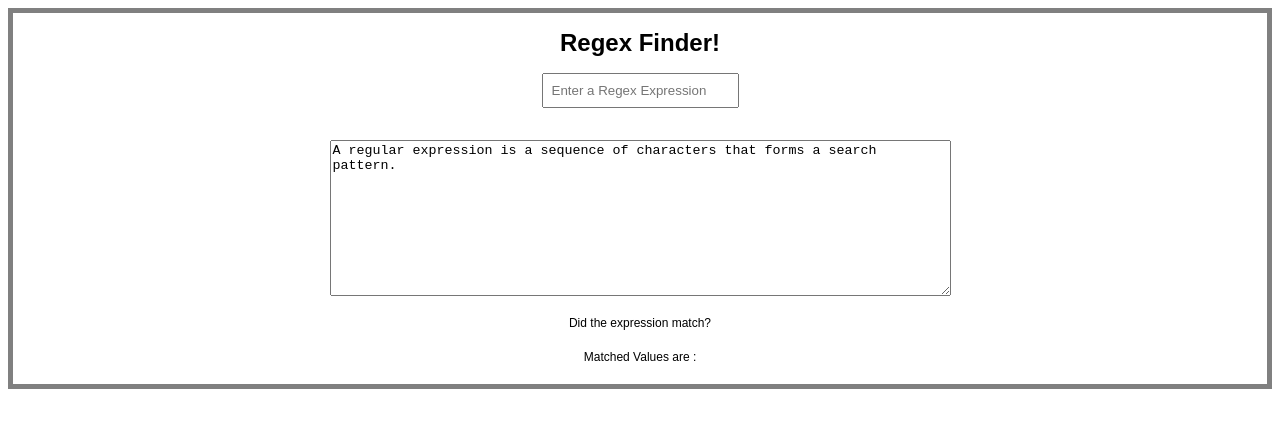
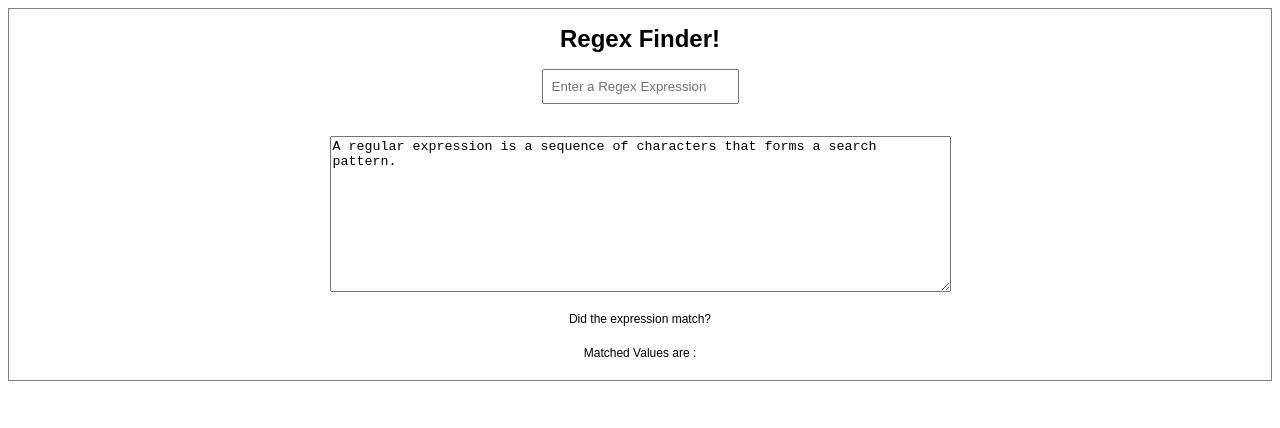
Before and after one commit to Maseeha26/angular-maseeha, an Angular app: page / in a window 1280 px wide. Shown: the top 428 px of the page. Built offline with nearby package versions, Linux system fonts and the light colour scheme.

Commit message:
1 file modified

```diff
--- a/src/app/app.component.css
+++ b/src/app/app.component.css
@@ -1,4 +1,4 @@
 .container {
-  border: 5px solid grey;
+  border: 1px solid grey;
     text-align: center;
 }
```
